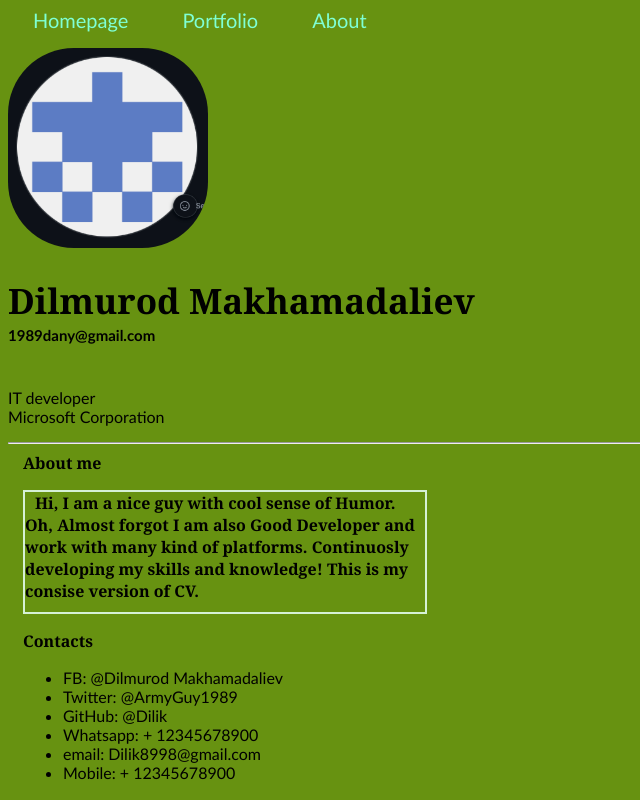
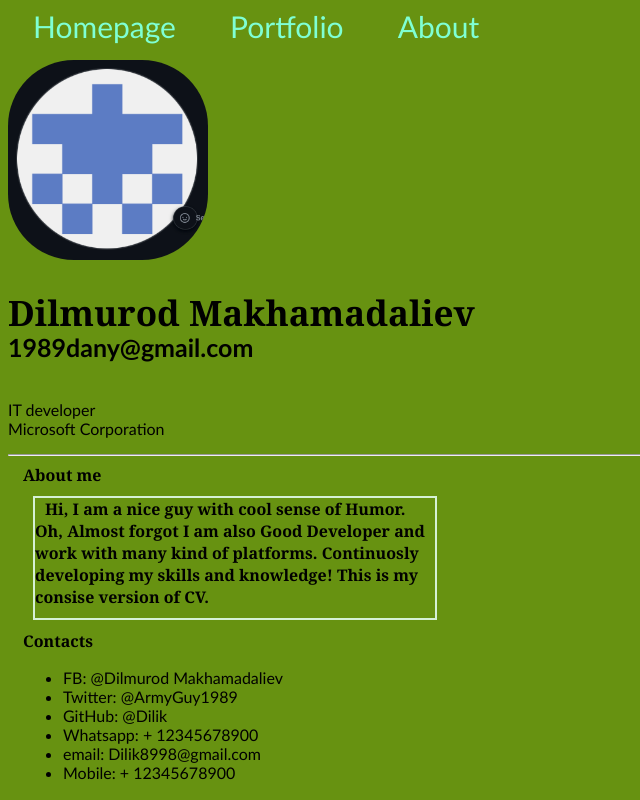
Before and after one commit to Dilik/Block9Portfolio1.github.io, a plain HTML site: page index.html in a window 1280 px wide. Shown: the top 800 px of the page, without its empty margins (0-640 px from the left). Drawn offline with Linux system fonts and the light colour scheme.

Commit message:
11th commit

```diff
--- a/index.html
+++ b/index.html
@@ -16,7 +16,7 @@
             <hr>
             <div id="about">
                 <p style="display: inline;">About me</p>
-                <p style="border: 2px solid rgb(214, 241, 214); width: 400px; height: 120px;;"><strong style="text-align:center; margin: 10px;">Hi, I am a nice guy with cool sense of Humor. Oh, Almost forgot I am also Good Developer and work with many kind of platforms. Continuosly developing my skills and knowledge! This is my consise version of CV.</strong></p>
+                <p style="border: 2px solid rgb(214, 241, 214); margin: 10px; width: 400px; height: 120px;;"><strong style="text-align:center; margin: 10px;">Hi, I am a nice guy with cool sense of Humor. Oh, Almost forgot I am also Good Developer and work with many kind of platforms. Continuosly developing my skills and knowledge! This is my consise version of CV.</strong></p>
                 <p style="display: inline;">Contacts</p>
                 <ul>
                     <li>FB: @Dilmurod Makhamadaliev</li>
--- a/styles.css
+++ b/styles.css
@@ -5,7 +5,7 @@ html{
 a{
     text-decoration: none;
     color: aquamarine;
-    font-size: 20px;
+    font-size: 30px;
 }
 hr{
     background: gray;
@@ -51,7 +51,7 @@ hr{
     font-family: Georgia, 'Times New Roman', Times, sans-serif;
 }
 #email{
-    font-size: 15px;
+    font-size: 25px;
     font-weight: bold;
     font-family: 'Trebuchet MS', 'Lucida Sans Unicode', 'Lucida Grande', 'Lucida Sans', Arial, sans-serif;
 }
```
